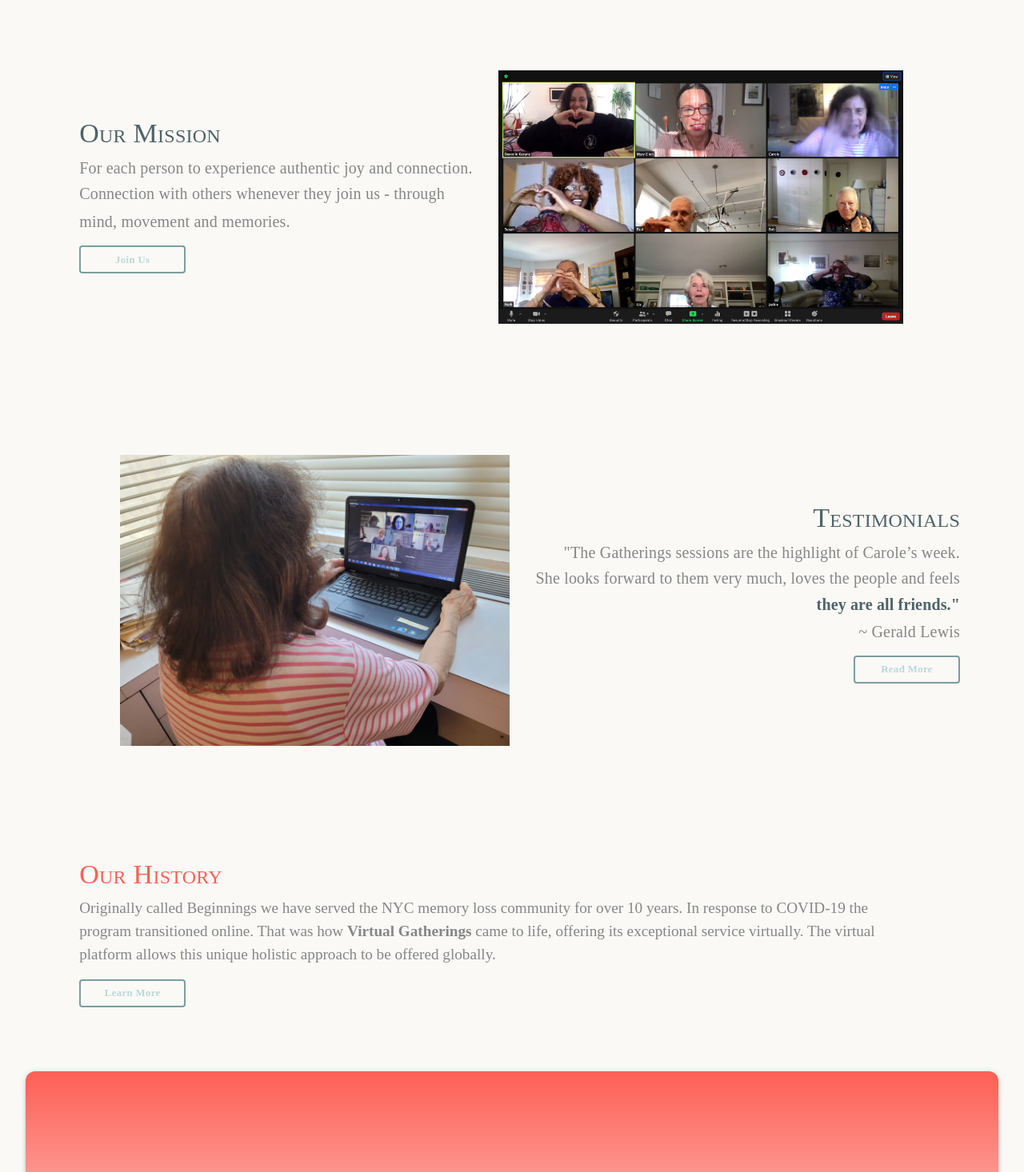
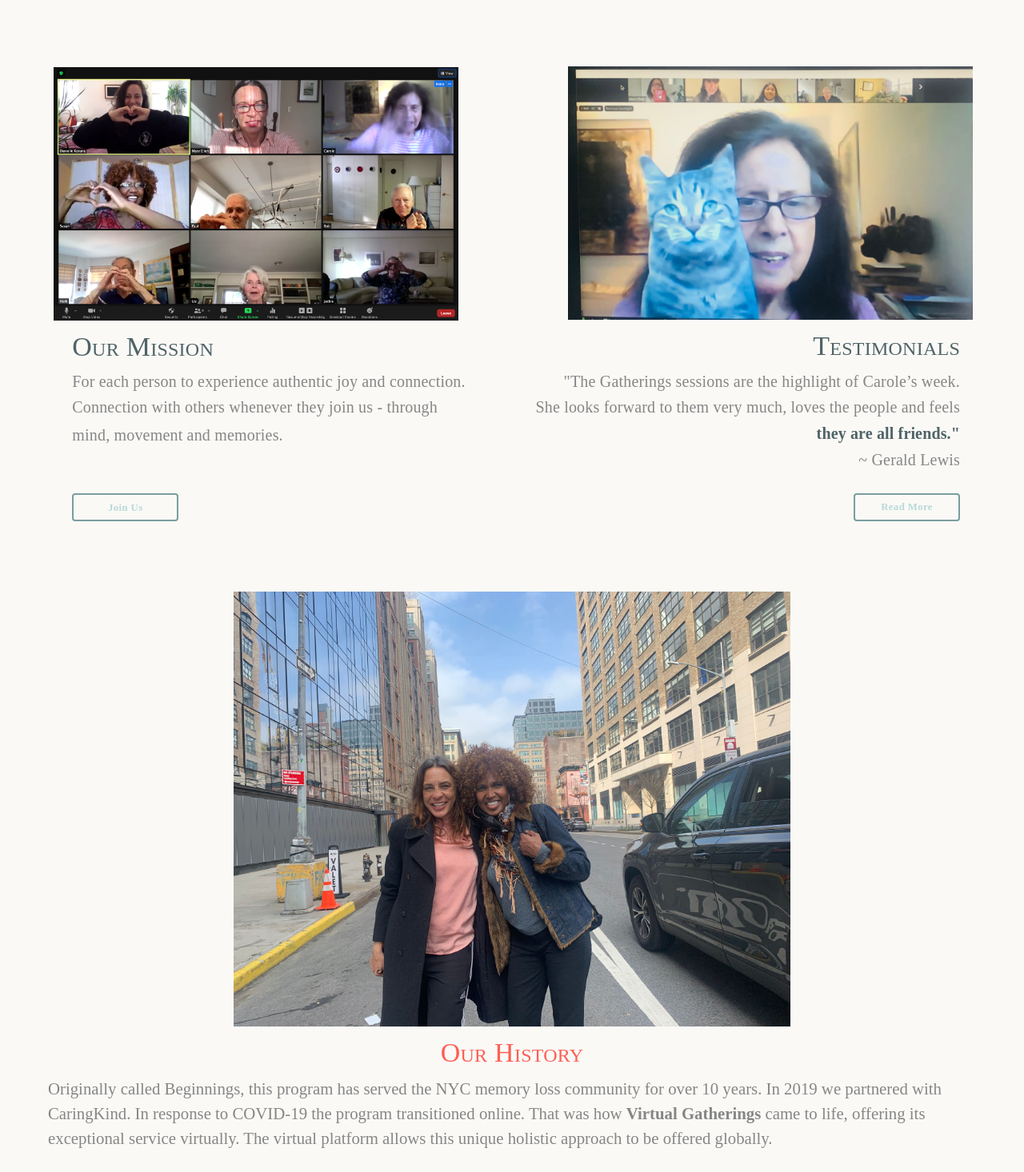
Before and after one commit to anneliesekappey/virtual-gatherings-client, a React (Create React App) app: page / in a window 1280 px wide. Shown: the part 740-2206 px from the top of the page at 80% size. Built offline with nearby package versions, Linux system fonts and the light colour scheme.

Commit message:
style and responsive landing page and careers page change to mobile

```diff
--- a/src/components/ui/LandingPage.js
+++ b/src/components/ui/LandingPage.js
@@ -6,8 +6,8 @@ import { Typography } from '@mui/material'
 import { Box } from '@mui/material'
 import { Link } from 'react-router-dom'
 import MissionPicture from '../../images/screens/ScreenGroup.png'
-// import FoundersNY from '../../images/team/FoundersNYBackground2.jpeg'
-import WomanBack from '../../images/screens/WomanBack.jpeg'
+import FoundersNY from '../../images/team/FoundersNYBackground2.jpeg'
+import WomanCatCute from '../../images/screens/WomanCatCute.jpeg'
 import MainImage from '../../images/icons/MainImage.png'
 
 const LandingPage = () => {
@@ -148,29 +148,44 @@ const LandingPage = () => {
           >
             <img
               src={MainImage}
-              height={matchesSM ? '88%' : undefined}
-              width={matchesSM ? '88%' : undefined}
+              height={matchesSM ? '90%' : undefined}
+              width={matchesSM ? '90%' : undefined}
               alt="Happy Elderly People"
             />
           </Grid>
         </Grid>
       </Grid>
-      <Grid item>
+      <Grid
+        container
+        direction={matchesSM ? 'column' : matchesMD ? 'column' : 'row'}
+      >
+        <Grid item lg={6} xl={6}>
           {' '}
           {/*-----Mission Block----*/}
           <Grid
             container
             direction={matchesSM ? 'column' : 'row'}
-          justifyContent={matchesMD ? 'center' : matchesSM ? 'left' : undefined}
+            justifyContent={'center'}
             alignItems={'center'}
-          padding={matchesSM ? 2.2 : undefined}
-          sx={{ marginTop: matchesSM ? '3em' : matchesMD ? '4em' : '8em' }}
-          width={matchesSM ? '75%' : undefined}
+            padding={matchesSM ? 2.2 : 1.5}
+            sx={{ marginTop: matchesSM ? '2em' : matchesMD ? '4em' : '6em' }}
+            width={matchesSM ? '98%' : undefined}
           >
             <Grid
               item
-            sx={{ marginLeft: matchesMD ? 0 : matchesSM ? 0 : '4.2em' }}
+              sx={{
+                marginRight: matchesMD ? 0 : matchesSM ? 0 : '2em',
+                marginTop: '2em',
+              }}
             >
+              <img
+                src={MissionPicture}
+                alt="Seniors having fun together"
+                width={matchesSM ? '98%' : 506}
+                height={matchesSM ? '98%' : 317}
+              />
+            </Grid>
+            <Grid item sx={{ marginLeft: 0 }}>
               <Typography
                 variant={matchesSM ? 'h5' : 'h4'}
                 sx={{
@@ -202,7 +217,7 @@ const LandingPage = () => {
               <Grid
                 container
                 justifyContent={matchesSM ? 'left' : undefined}
-              sx={{ marginTop: matchesSM ? 2 : undefined }}
+                sx={{ marginTop: matchesSM ? 2 : 6.85 }}
               >
                 <Button
                   variant="outlined"
@@ -224,23 +239,9 @@ const LandingPage = () => {
                 </Button>
               </Grid>
             </Grid>
-          <Grid
-            item
-            sx={{
-              marginLeft: matchesMD ? 0 : matchesSM ? 0 : '2em',
-              marginTop: '1em',
-            }}
-          >
-            <img
-              src={MissionPicture}
-              alt="Seniors having fun together"
-              width={matchesSM ? '98%' : 506}
-              height={matchesSM ? '98%' : 317}
-            />
           </Grid>
         </Grid>
-      </Grid>
-      <Grid item>
+        <Grid item lg={6} xl={6}>
           {' '}
           {/*-----Why You Should Join Block----*/}
           <Grid
@@ -249,8 +250,8 @@ const LandingPage = () => {
             justifyContent={matchesMD ? 'center' : matchesSM ? 'left' : 'right'}
             alignItems={'center'}
             padding={matchesSM ? 2.2 : undefined}
-          sx={{ marginTop: matchesSM ? '3em' : '8em' }}
-          width={matchesSM ? '75%' : undefined}
+            sx={{ marginTop: matchesSM ? '3em' : '6.7em' }}
+            width={matchesSM ? '98%' : undefined}
           >
             <Grid
               item
@@ -260,10 +261,10 @@ const LandingPage = () => {
               }}
             >
               <img
-              src={WomanBack}
+                src={WomanCatCute}
                 alt="Woman looking at computer screen"
-              width={matchesSM ? '98%' : 487}
-              height={matchesSM ? '98%' : 364}
+                width={matchesSM ? '98%' : 506}
+                height={matchesSM ? '98%' : 317}
               />
             </Grid>
             <Grid item sx={{ marginRight: matchesSM ? 0 : '3em' }}>
@@ -317,7 +318,7 @@ const LandingPage = () => {
                     height: 35,
                     width: matchesSM ? 'auto' : 133,
                     padding: 1,
-                  marginTop: matchesSM ? 2 : undefined,
+                    marginTop: matchesSM ? 2 : 1.5,
                   }}
                 >
                   Read More
@@ -326,29 +327,118 @@ const LandingPage = () => {
             </Grid>
           </Grid>
         </Grid>
+      </Grid>
       <Grid item>
         {/*-----History Block----*/}
         <Grid
           container
+          direction={'column'}
+          justifyContent={matchesSM ? 'left' : 'center'}
+          alignItems={'center'}
+          padding={matchesSM ? 2.2 : 3.5}
+          sx={{ marginTop: matchesSM ? '3em' : '2em' }}
+        >
+          <Grid
+            item
+            justifyContent={'center'}
+            sx={{
+              marginRight: 0,
+              marginTop: '1em',
+            }}
+          >
+            <img
+              src={FoundersNY}
+              alt="Mary Ellen and Susan of Virtual Gatherings"
+              width={matchesSM ? '87%' : 696}
+              height={matchesSM ? '87%' : 544}
+            />
+          </Grid>
+          <Grid item>
+            <Box maxWidth={matchesSM ? '88%' : undefined}>
+              <Typography
+                variant={matchesSM ? 'h5' : 'h4'}
+                sx={{
+                  fontFamily: 'Cardo',
+                  fontVariant: 'small-caps',
+                  color: '#FE5F55',
+                  lineHeight: 1.7,
+                  textAlign: matchesSM ? 'left' : 'center',
+                }}
+              >
+                Our History
+              </Typography>
+              <Typography
+                variant={matchesSM ? 'body' : 'p'}
+                sx={{
+                  lineHeight: matchesSM ? 1.3 : 1.5,
+                  marginBottom: '0.6em',
+                  fontSize: matchesSM ? '1.1em' : '1.3em',
+                  textAlign: 'justify',
+                }}
+              >
+                Originally called Beginnings, this program has served the NYC
+                memory loss community for over 10 years. In 2019 we partnered
+                with CaringKind. In response to COVID-19 the program
+                transitioned online. That was how <b> Virtual Gatherings</b>{' '}
+                came to life, offering its exceptional service virtually. The
+                virtual platform allows this unique holistic approach to be
+                offered globally.
+              </Typography>
+            </Box>
+            <Grid container justifyContent={matchesSM ? 'left' : 'center'}>
+              <Button
+                variant="outlined"
+                component={Link}
+                to="/learn-more"
+                sx={{
+                  borderColor: '#7A9E9F',
+                  borderWidth: 2,
+                  textTransform: 'none',
+                  fontFamily: 'Cardo',
+                  fontWeight: 'bold',
+                  fontSize: '0.8rem',
+                  height: 35,
+                  width: matchesSM ? 'auto' : 133,
+                  padding: 1,
+                  marginTop: matchesSM ? 2 : 3.5,
+                }}
+              >
+                Learn More
+              </Button>
+            </Grid>
+          </Grid>
+        </Grid>
+        {/*-----History Block----*/}
+        {/* <Grid
+          container
           direction={matchesSM ? 'column' : 'row'}
           justifyContent={matchesMD ? 'center' : matchesSM ? 'left' : undefined}
           alignItems={'center'}
-          padding={matchesSM ? 2.2 : undefined}
-          sx={{ marginTop: matchesSM ? '3em' : '8em' }}
-          width={matchesSM ? '75%' : undefined}
+          padding={matchesSM ? 2.2 : 1.5}
+          sx={{ marginTop: matchesSM ? '3em' : '6em' }}
         >
           <Grid
             item
-            xs={12}
-            sm={12}
-            md={10}
-            lg={10}
-            xl={10}
-            sx={{ marginLeft: matchesMD ? 0 : matchesSM ? 0 : '4.2em' }}
+            sx={{
+              marginLeft: matchesSM ? 0 : '1.3em',
+              marginRight: matchesSM ? 0 : '4.2em',
+              marginTop: '0.5em',
+            }}
+          >
+            <img
+              src={FoundersNY}
+              alt="Mary Ellen and Susan of Virtual Gatherings"
+              width={matchesSM ? '94%' : 550}
+              height={matchesSM ? '94%' : 411.4}
+            />
+            <Grid
+              container
+              justifyContent={matchesSM ? 'center' : 'flex-end'}
+              marginTop={matchesSM ? 2 : undefined}
             >
               <Typography
                 variant={matchesSM ? 'h5' : 'h4'}
-              justifyContent={matchesSM ? 'left' : 'flex-start'}
+                justifyContent={matchesSM ? 'left' : 'flex-end'}
                 sx={{
                   fontFamily: 'Cardo',
                   fontVariant: 'small-caps',
@@ -365,36 +455,19 @@ const LandingPage = () => {
                   sx={{
                     lineHeight: matchesSM ? 1.3 : 1.5,
                     marginBottom: '0.6em',
-                  textAlign: matchesSM ? 'center' : 'left',
+                    textAlign: matchesSM ? 'center' : 'flex-end',
                     fontSize: '1.2em',
                   }}
                 >
-                Originally called Beginnings we have served the NYC
-                {/* <Typography variant={matchesSM ? 'body' : 'subtitle1'}> */}
-                {''} memory loss community for over 10 years.
-                {/* </Typography> */}
-                {/* <Typography variant={matchesSM ? 'body' : 'subtitle1'}> */}
-                {''} In response to COVID-19 the program transitioned online.
-                {/* <Typography variant={matchesSM ? 'body' : 'subtitle1'}> */}
-                {''} That was how <b> Virtual Gatherings</b> came to life,
-                offering its
-                {/* <Typography variant={matchesSM ? 'body' : 'subtitle1'}> */}
-                {''} exceptional service virtually.
-                {/* </Typography>
-                </Typography>
-              </Typography>
-              <Typography variant={matchesSM ? 'body' : 'subtitle1'}> */}
-                {''} The virtual platform allows this unique holistic approach
-                to be offered globally.
-                {/* </Typography>
-            </Typography> */}
+                  Originally called Beginnings, this program has served the NYC
+                  memory loss community for over 10 years. In 2019 we partnered
+                  with CaringKind. In response to COVID-19 the program
+                  transitioned online. That was how <b> Virtual Gatherings</b>{' '}
+                  came to life, offering its exceptional service virtually. The
+                  virtual platform allows this unique holistic approach to be
+                  offered globally.
                 </Typography>
               </Box>
-            <Grid
-              container
-              justifyContent={matchesSM ? 'center' : 'flex-start'}
-              marginTop={matchesSM ? 2 : undefined}
-            >
               <Button
                 variant="outlined"
                 component={Link}
@@ -414,25 +487,20 @@ const LandingPage = () => {
                 Learn More
               </Button>
             </Grid>
-          </Grid>
+          </Grid> */}
         {/* <Grid
-            container
-            flexDirection={'row-reverse'}
-            sx={{
-              marginLeft: matchesSM ? 0 : '3em',
-              marginRight: matchesSM ? 0 : '4.2em',
-              marginTop: '1em',
-            }}
+            item
+            xs={12}
+            sm={12}
+            md={6}
+            lg={6}
+            xl={6}
+            sx={{ marginRight: matchesMD ? 0 : matchesSM ? 0 : '4.2em' }}
           >
-            <img
-              src={FoundersNY}
-              alt="Mary Ellen and Susan of Virtual Gatherings"
-              width={matchesSM ? '94%' : 500}
-              height={matchesSM ? '94%' : 374}
-            />
+
           </Grid> */}
-        </Grid>
-      </Grid>
+        {/* </Grid>
+      </Grid> */}
         <Grid item>
           {/*------Information Block -----*/}
           <Grid
@@ -542,6 +610,7 @@ const LandingPage = () => {
           </Grid>
         </Grid>
       </Grid>
+    </Grid>
   )
 }
 
--- a/src/pages/CareersPage.js
+++ b/src/pages/CareersPage.js
@@ -142,10 +142,10 @@ const CareersPage = () => {
       >
         <Grid item container lg={matchesSM ? 7 : 8}>
           <ImageList
-            sx={{ height: matchesSM ? '20em' : '70em' }}
+            sx={{ height: matchesSM ? '25em' : '70em' }}
             variant={matchesSM ? 'standard' : 'woven'}
-            cols={matchesSM ? 2 : 3}
-            gap={matchesSM ? 3 : 7}
+            cols={matchesSM ? 6 : 3}
+            gap={matchesSM ? 2 : 7}
           >
             {itemImages.map((item) => (
               <ImageListItem key={item.img}>
```
Lines whose indentation alone changed are shown as unchanged.
